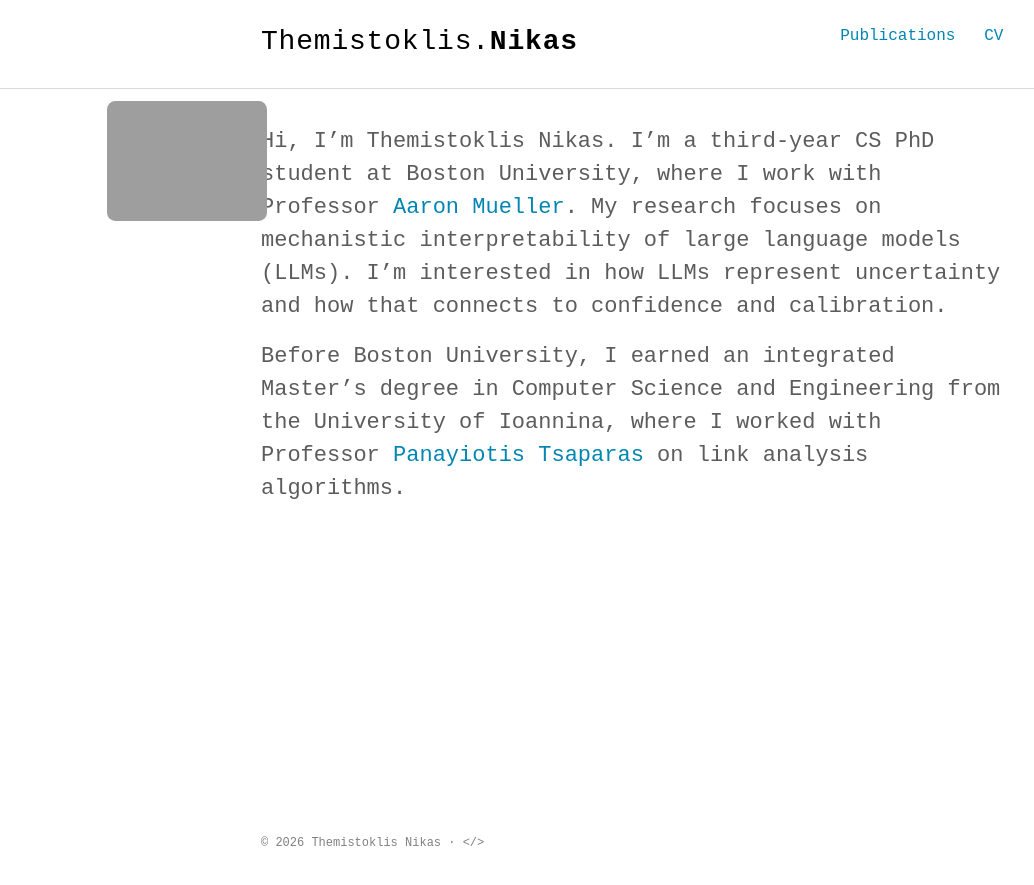
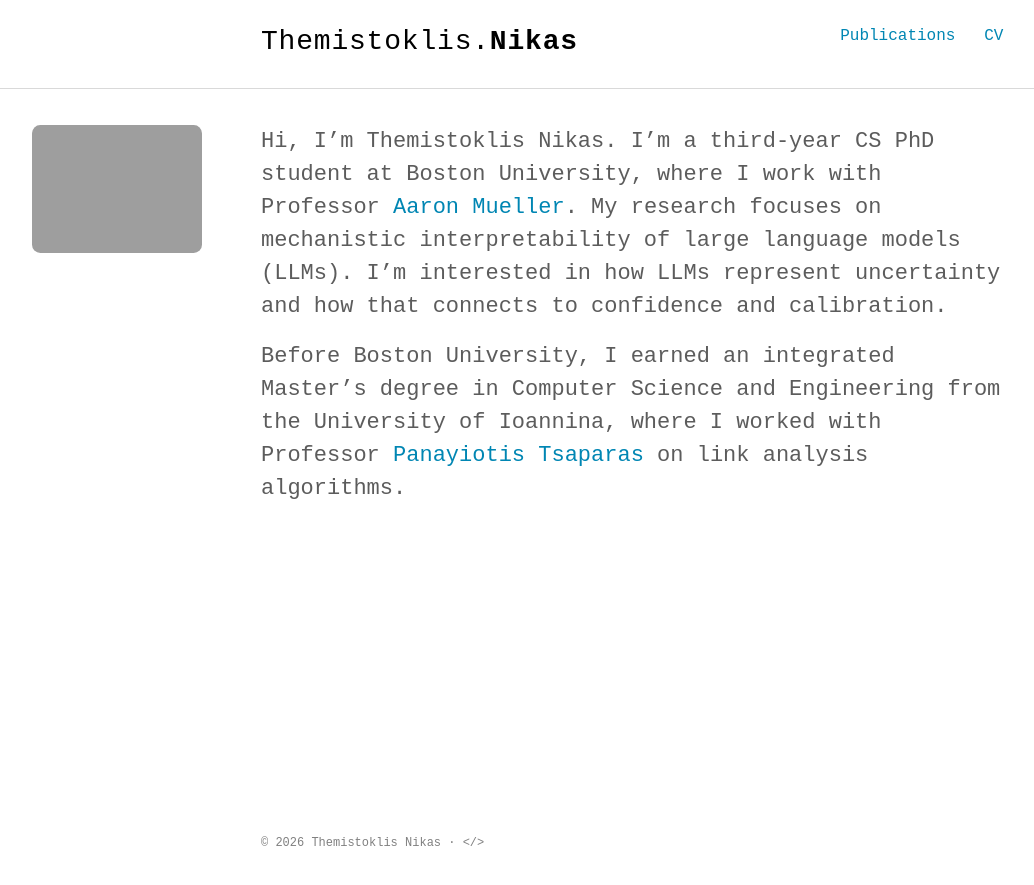
Before and after one commit to tnikas/tnikas.github.io, a Jekyll site: the page built from index.html, in a window 1280 px wide. Shown: the top 885 px of the page, without its empty margins (3-1037 px from the left). Built offline with Jekyll 4.4.1, drawn with Linux system fonts in a browser that asks for light colours; some web fonts are replaced.

Commit message:
updated photo dims

```diff
--- a/_includes/intro.html
+++ b/_includes/intro.html
@@ -1,9 +1,9 @@
 <section class="intro">
+  <figure class="intro-photo">
+    <img src="{{ '/assets/images/author.jpg' | prepend: site.baseurl | prepend: site.url }}" alt="Portrait of Themistoklis Nikas">
+  </figure>
+
   <div class="container">
-    <figure class="intro-photo">
-      <img src="{{ '/assets/images/author.jpg' | prepend: site.baseurl | prepend: site.url }}" alt="Portrait of Themistoklis Nikas">
-    </figure>
-
     <p class="lead">
       Hi, I’m Themistoklis Nikas. I’m a third-year CS PhD student at Boston University, where I work with Professor
       <a href="https://aaronmueller.github.io/" target="_blank" rel="noopener"> Aaron Mueller</a>.
--- a/assets/scss/_layout.scss
+++ b/assets/scss/_layout.scss
@@ -90,6 +90,9 @@ hr {
 }
 
 .intro {
+  display: grid;
+  grid-template-columns: minmax(160px, 1fr) minmax(0, 800px) minmax(160px, 1fr);
+
   .author-name {
     display: inline-block;
     padding: 0 .2em;
@@ -100,51 +103,59 @@ hr {
     @extend .link;
   }
 
-  .container {
-    position: relative;
+  > .container {
+    grid-column: 2;
+    max-width: none;
+    margin: 0;
     padding-bottom: 0;
   }
 
   .intro-photo {
-    position: absolute;
-    top: 0;
-    left: -130px;
-    margin: 0;
+    grid-column: 1;
+    justify-self: center;
+    align-self: start;
+    margin: $base-spacing 0 0 0;
+    width: 100%;
+    text-align: center;
   }
 
   .intro-photo img {
     display: block;
-    width: 160px;
+    width: 170px;
+    margin: 0 auto;
     border-radius: $base-border-radius;
   }
 }
 
 @media screen and (max-width: 980px) {
   .intro {
-    .container {
-      padding-left: 170px;
+    display: block;
+
+    > .container {
+      max-width: 800px;
+      margin-left: auto;
+      margin-right: auto;
+      padding-left: $base-spacing;
+      padding-right: $base-spacing;
     }
 
     .intro-photo {
-      left: 20px;
+      float: left;
+      margin: 0 14px 8px $base-spacing;
+      width: auto;
+      text-align: left;
     }
   }
 }
 
 @media screen and (max-width: 700px) {
   .intro {
-    .container {
-      padding-left: $base-spacing;
-    }
-
     .intro-photo {
-      position: static;
-      float: left;
-      margin: 0 12px 8px 0;
+      margin-left: $base-spacing;
     }
 
     .intro-photo img {
-      width: 120px;
+      width: 130px;
     }
   }
 }
```
